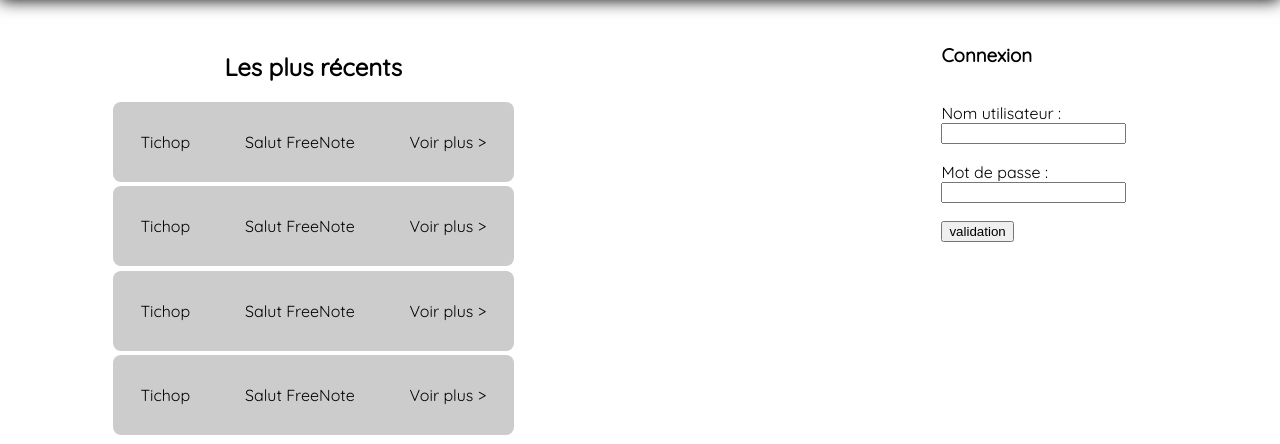
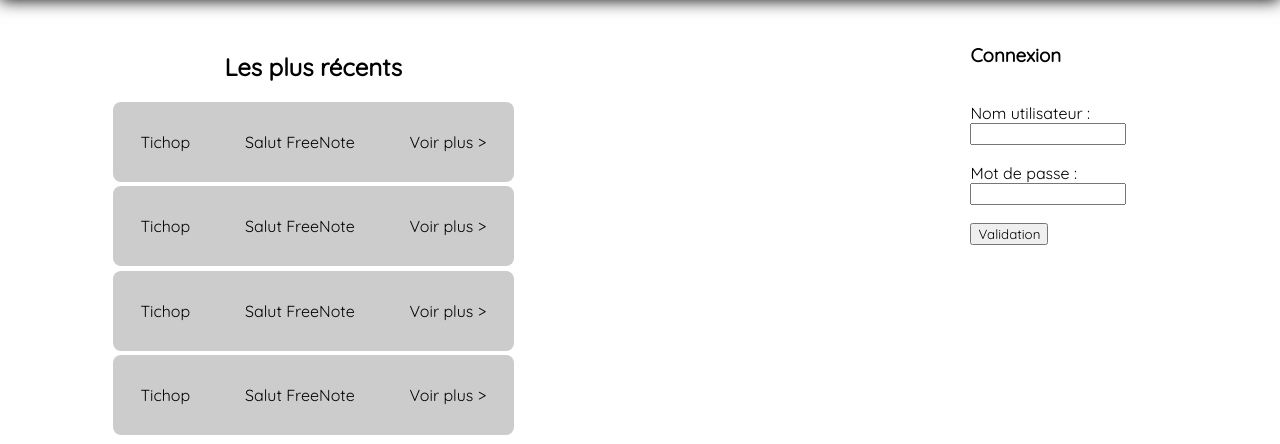
Before and after one commit to christophe-ruiz/IUT-M3104-PROJET, a PHP site: page / in a window 1280 px wide. Shown: the part 96-540 px from the top of the page. Run offline with PHP 8.4, Linux system fonts and the light colour scheme.

Commit message:
divconnexion

```diff
--- a/css/style.css
+++ b/css/style.css
@@ -24,7 +24,7 @@ a:visited{
     color: #101820;
 }
 
-h1, h2, h3, p, a, span, label {
+h1, h2, h3, p, a, span, label, input {
     font-family: 'Quicksand', sans-serif;
     transition: 1s;
 }
--- a/index.php
+++ b/index.php
@@ -11,7 +11,7 @@
         <label>Mot de passe :</label><br>
         <input type="password" name="password">
         <br><br>
-        <input type="Submit" value="validation">
+        <input type="Submit" value="Validation">
     </form>
 </div>
 
```
